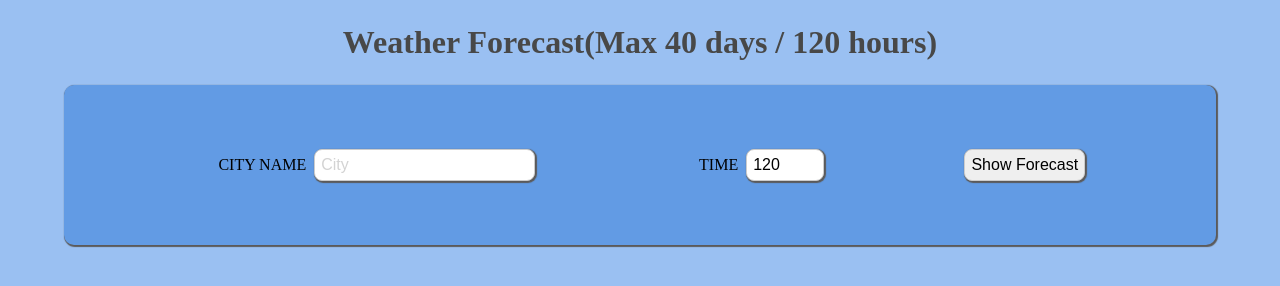
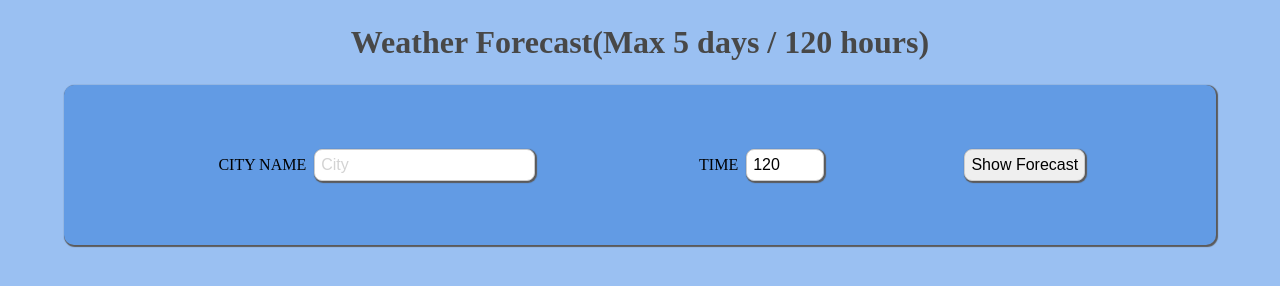
Before and after one commit to Li3239/Li3239-webb23-js1-slutprojekt-Li-Li, a plain HTML site: page index.html in a window 1280 px wide. Drawn offline with Linux system fonts and the light colour scheme.

Commit message:
Update index.html
Fix wrong max day message

```diff
--- a/index.html
+++ b/index.html
@@ -10,7 +10,7 @@
 </head>
 <body>
     <div class="title">
-        <h1>Weather Forecast(Max 40 days / 120 hours)</h1>
+        <h1>Weather Forecast(Max 5 days / 120 hours)</h1>
     </div>
     <div class="container-input">
         <form>
```
